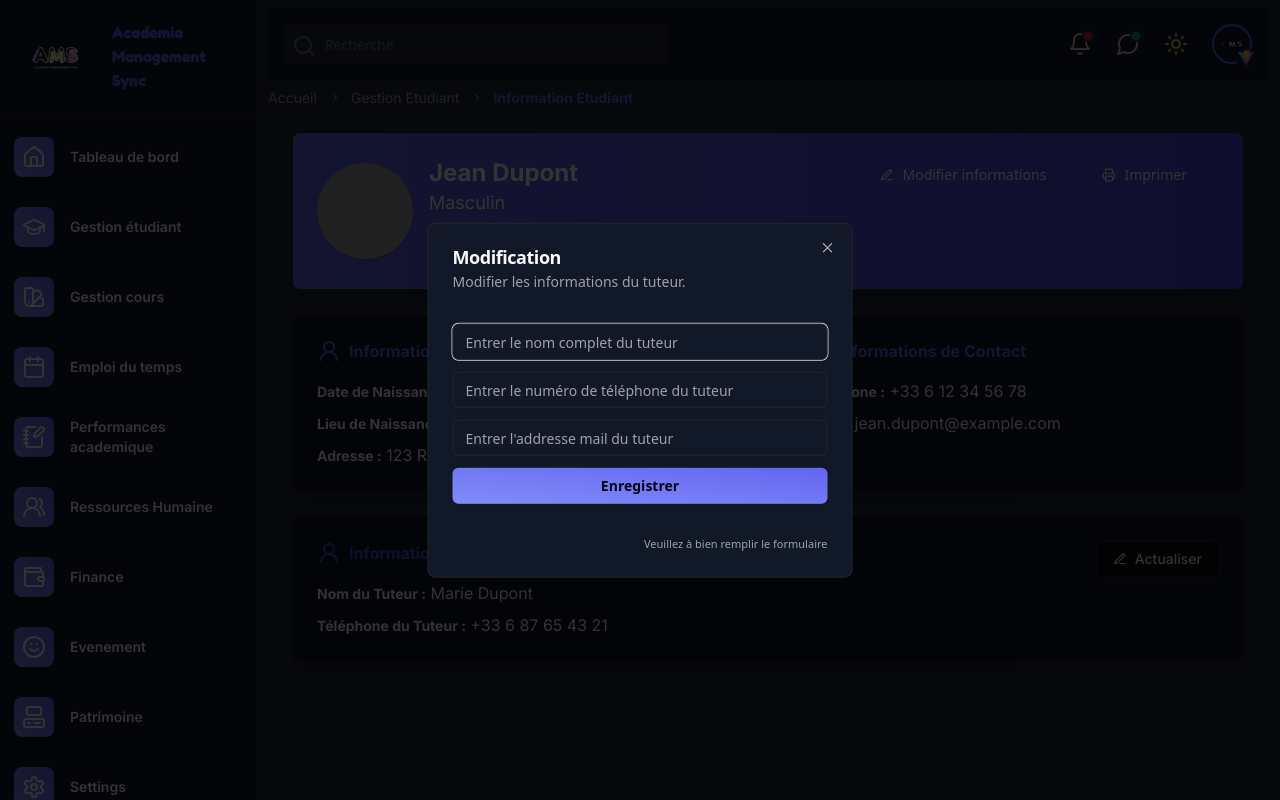
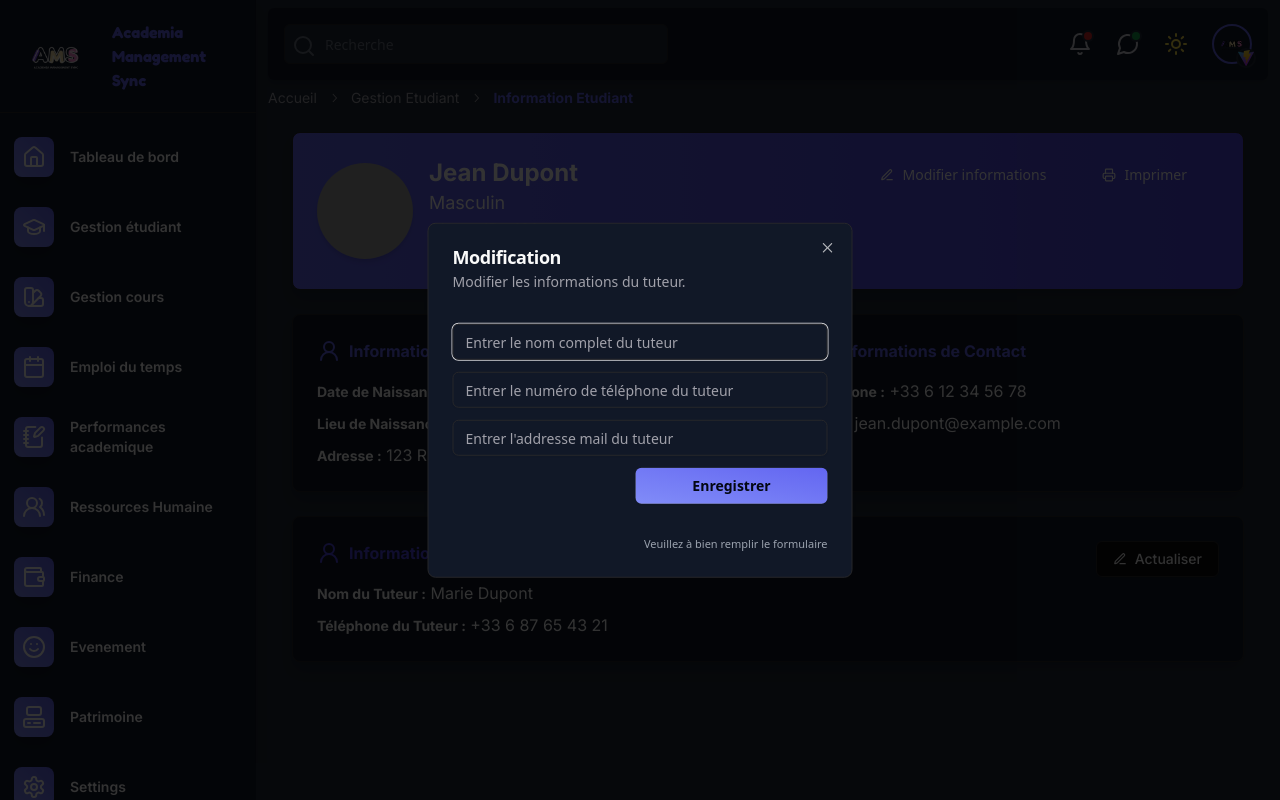
Before and after one commit to AureDulvresse/app.ams.io, a React (Vite) app: page /students/1 in a window 1280 px wide. Both pictures are taken after a click on the button "Actualiser". Built offline with nearby package versions, Linux system fonts and the light colour scheme; grey boxes are pictures that could not be loaded.

Commit message:
Update TutorForm.tsx

```diff
--- a/src/components/forms/TutorForm.tsx
+++ b/src/components/forms/TutorForm.tsx
@@ -32,13 +32,15 @@ const TutorForm: React.FC<StudentTutor> = ({
         placeholder="Entrer l'addresse mail du tuteur"
         value={email ?? null}
       />
+      <div className="text-end">
         <Button
           type="button"
           onClick={handleSubmit}
-        className="bg-gradient-to-tr from-indigo-400 to-indigo-500 px-3 py-2 rounded-md shadow-sm text-white dark:text-gray-950 font-semibold hover:scale-[1.02] transition-all"
+          className="w-48 bg-gradient-to-tr from-indigo-400 to-indigo-500 px-3 py-2 rounded-md shadow-sm text-white dark:text-gray-950 font-semibold hover:scale-[1.02] transition-all"
         >
           Enregistrer
         </Button>
+      </div>
     </div>
   );
 };
```
Lines whose indentation alone changed are shown as unchanged.
